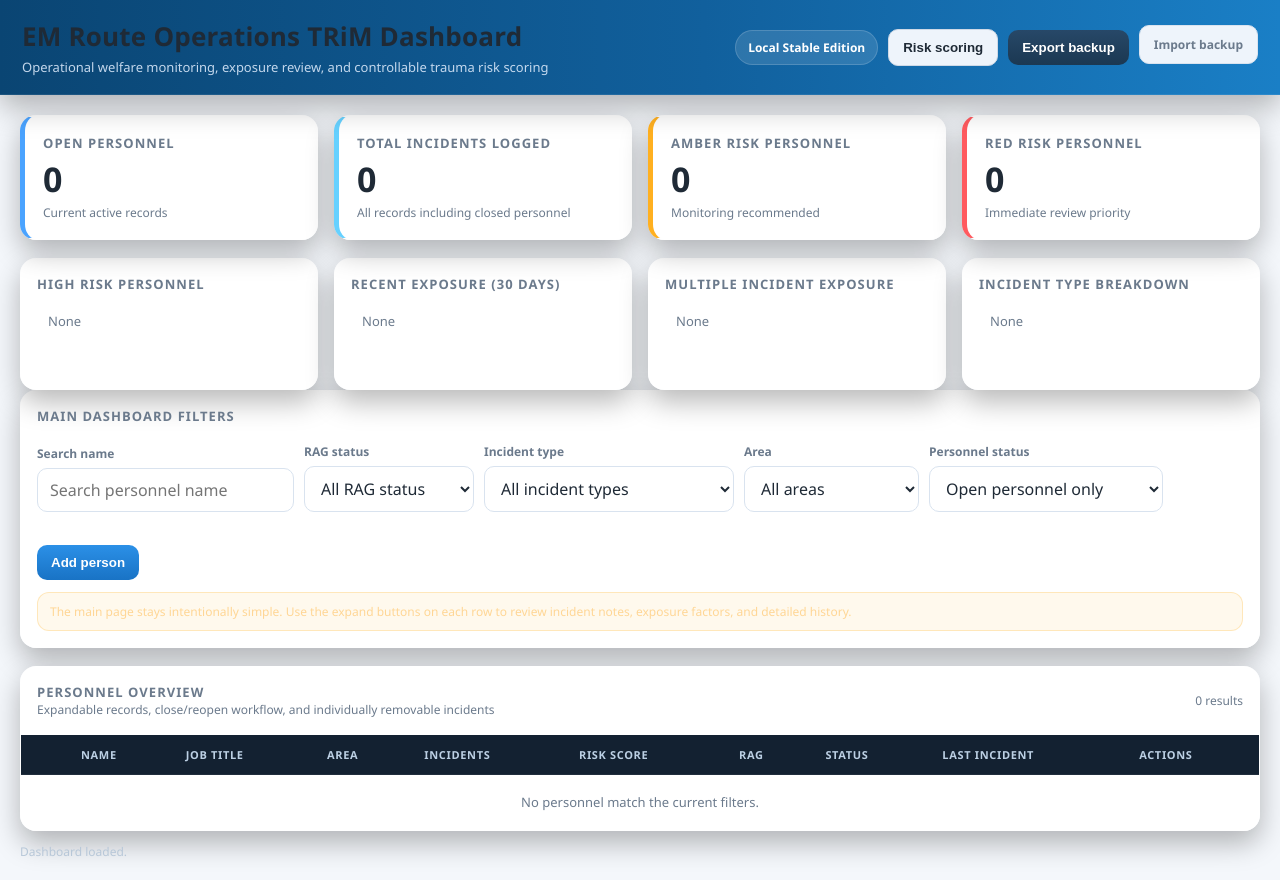
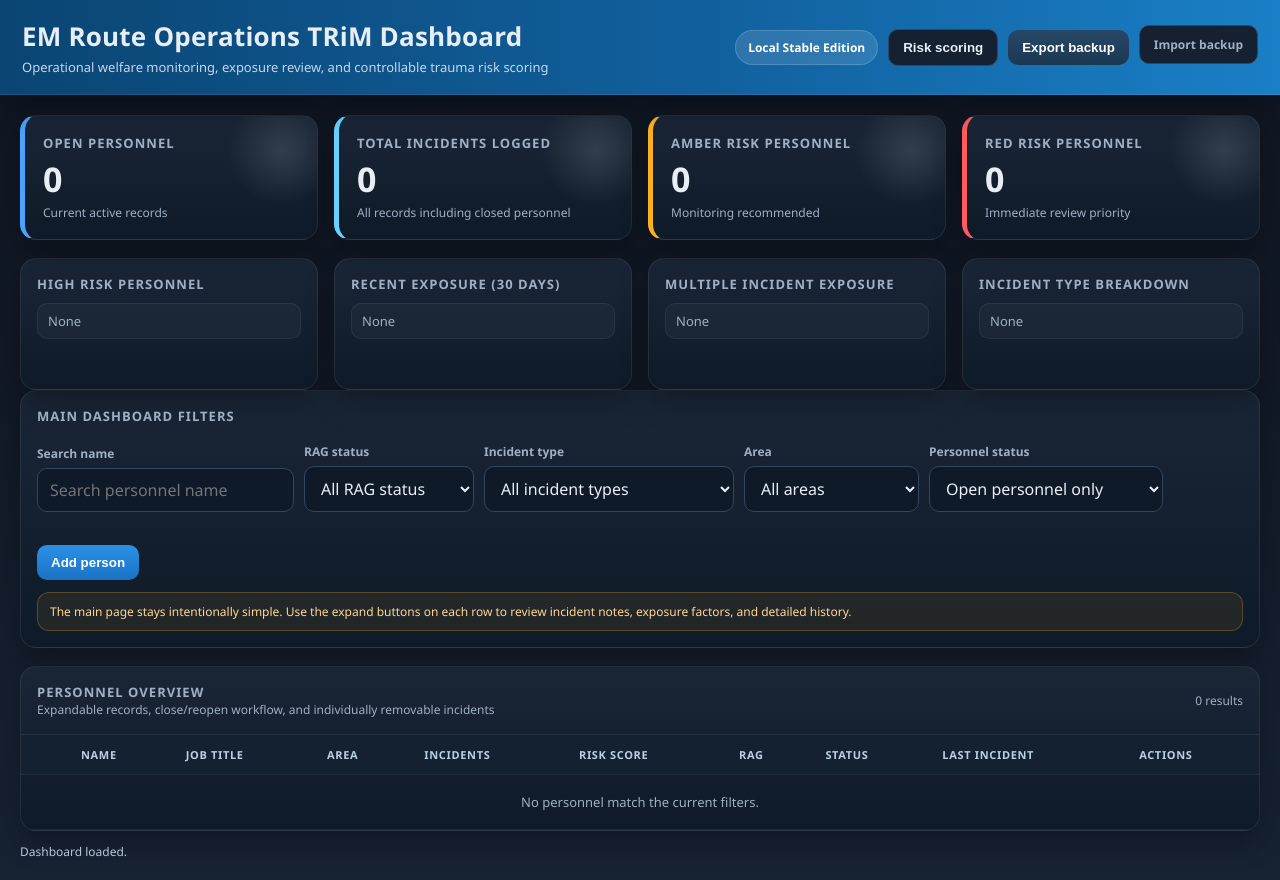
Before and after one commit to SNDM-EM/TRiM-Dashboard, a plain HTML site: page index.html in a window 1280 px wide. Drawn offline with Linux system fonts and the light colour scheme.

Commit message:
Update index.html

```diff
--- a/index.html
+++ b/index.html
@@ -6,14 +6,14 @@
 <title>EM Route Operations TRiM Dashboard</title>
 <style>
 :root{
-  --bg:#f4f7fb;
-  --bg2:#eef3f9;
-  --panel:#ffffff;
-  --panel2:#f5f8fc;
-  --panel3:#ffffff;
-  --line:#d9e3ef;
-  --text:#1f2a36;
-  --muted:#6b7a8c;
+  --bg:#0f1722;
+  --bg2:#131d2b;
+  --panel:#1a2636;
+  --panel2:#223247;
+  --panel3:#0f1a28;
+  --line:#31465f;
+  --text:#e8eef5;
+  --muted:#9fb0c4;
   --accent:#4aa3ff;
   --accent2:#66d1ff;
   --green:#34c759;
@@ -23,7 +23,7 @@
   --radius:16px;
 }
 *{box-sizing:border-box}
-html,body{margin:0;padding:0;font-family:Segoe UI,Roboto,Arial,sans-serif;background:#f4f7fb;color:var(--text)}
+html,body{margin:0;padding:0;font-family:Segoe UI,Roboto,Arial,sans-serif;background:linear-gradient(180deg,var(--bg),#111926 40%,#172233);color:var(--text)}
 header{
   position:sticky;top:0;z-index:20;
   background:linear-gradient(90deg,#0a4573,#11609d 55%,#1a7fc6);
@@ -67,7 +67,7 @@ header{
 label{display:block;font-size:12px;color:var(--muted);margin-bottom:6px;font-weight:700}
 input,select,textarea{
   width:100%;padding:10px 12px;border-radius:10px;border:1px solid var(--line);
-  background:#ffffff;color:var(--text);font:inherit;outline:none
+  background:#0f1a28;color:var(--text);font:inherit;outline:none
 }
 textarea{resize:vertical}
 input:focus,select:focus,textarea:focus{border-color:var(--accent);box-shadow:0 0 0 3px rgba(74,163,255,.14)}
@@ -76,7 +76,7 @@ button{
   color:white;background:linear-gradient(180deg,#2b90e7,#1973c5)
 }
 button:hover{filter:brightness(1.05)}
-button.ghost{background:#eef4fb;border:1px solid #cfd9e6;color:#1f2a36}
+button.ghost{background:#152131;border:1px solid var(--line);color:var(--text)}
 button.secondary{background:linear-gradient(180deg,#274868,#1b3852)}
 button.warn{background:linear-gradient(180deg,#cc8b14,#a36a05)}
 button.danger{background:linear-gradient(180deg,#d65054,#a92f34)}
@@ -159,7 +159,7 @@ tr.closed-row td{opacity:.72}
       <div class="badge-pill">Local Stable Edition</div>
       <button class="ghost" onclick="openModal('settingsModal')">Risk scoring</button>
       <button class="secondary" onclick="exportBackup()">Export backup</button>
-      <label class="ghost" style="display:inline-flex;align-items:center;gap:8px;cursor:pointer;padding:10px 14px;border-radius:10px;background:#eef4fb;border:1px solid var(--line);font-weight:800;">
+      <label class="ghost" style="display:inline-flex;align-items:center;gap:8px;cursor:pointer;padding:10px 14px;border-radius:10px;background:#152131;border:1px solid var(--line);font-weight:800;">
         Import backup
         <input id="importFile" type="file" accept=".json" style="display:none" onchange="importBackup(event)">
       </label>
```
